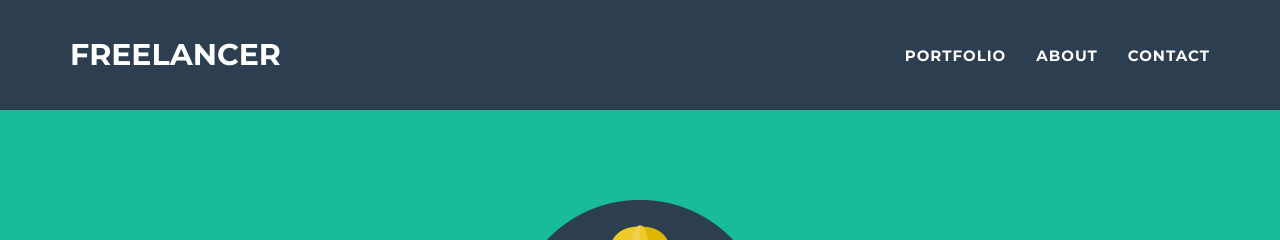
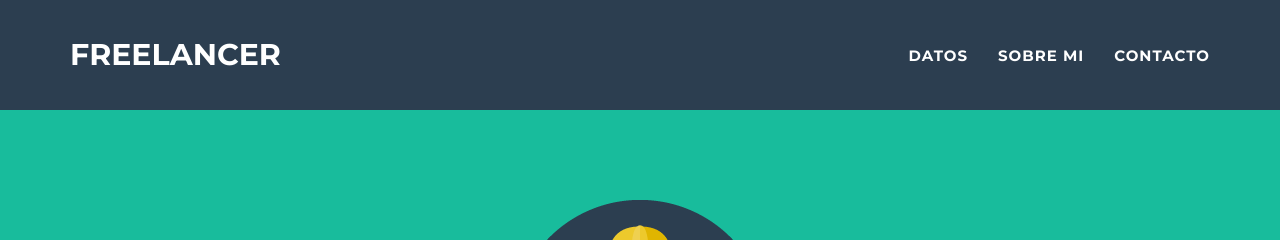
Before and after one commit to nath1121/nath1121.github.io, a Jekyll site: the page built from _posts/2014-07-18-project-1.markdown, in a window 1280 px wide and 900 px high. Shown: the top 240 px of the window. Built offline with Jekyll 4.4.1, drawn with Linux system fonts in a browser that asks for light colours.

Commit message:
Update nav.html

```diff
--- a/_includes/nav.html
+++ b/_includes/nav.html
@@ -19,13 +19,13 @@
           <a href="#page-top"></a>
         </li>
         <li class="page-scroll">
-          <a href="#portfolio">Portfolio</a>
+          <a href="#datos">Datos</a>
         </li>
         <li class="page-scroll">
-          <a href="#about">About</a>
+          <a href="#sobremi">Sobre mi</a>
         </li>
         <li class="page-scroll">
-          <a href="#contact">Contact</a>
+          <a href="#contacto">Contacto</a>
         </li>
       </ul>
     </div>
```
